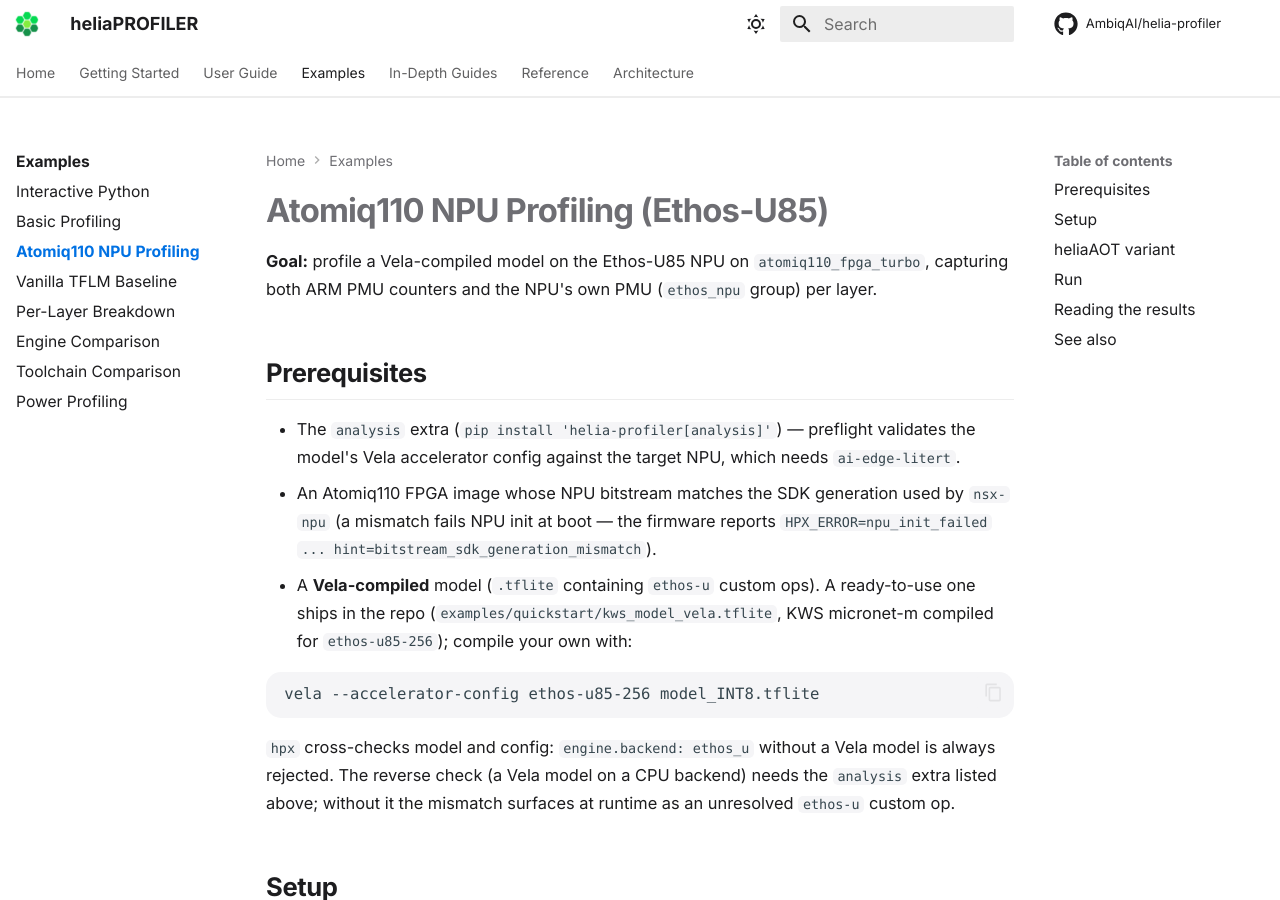
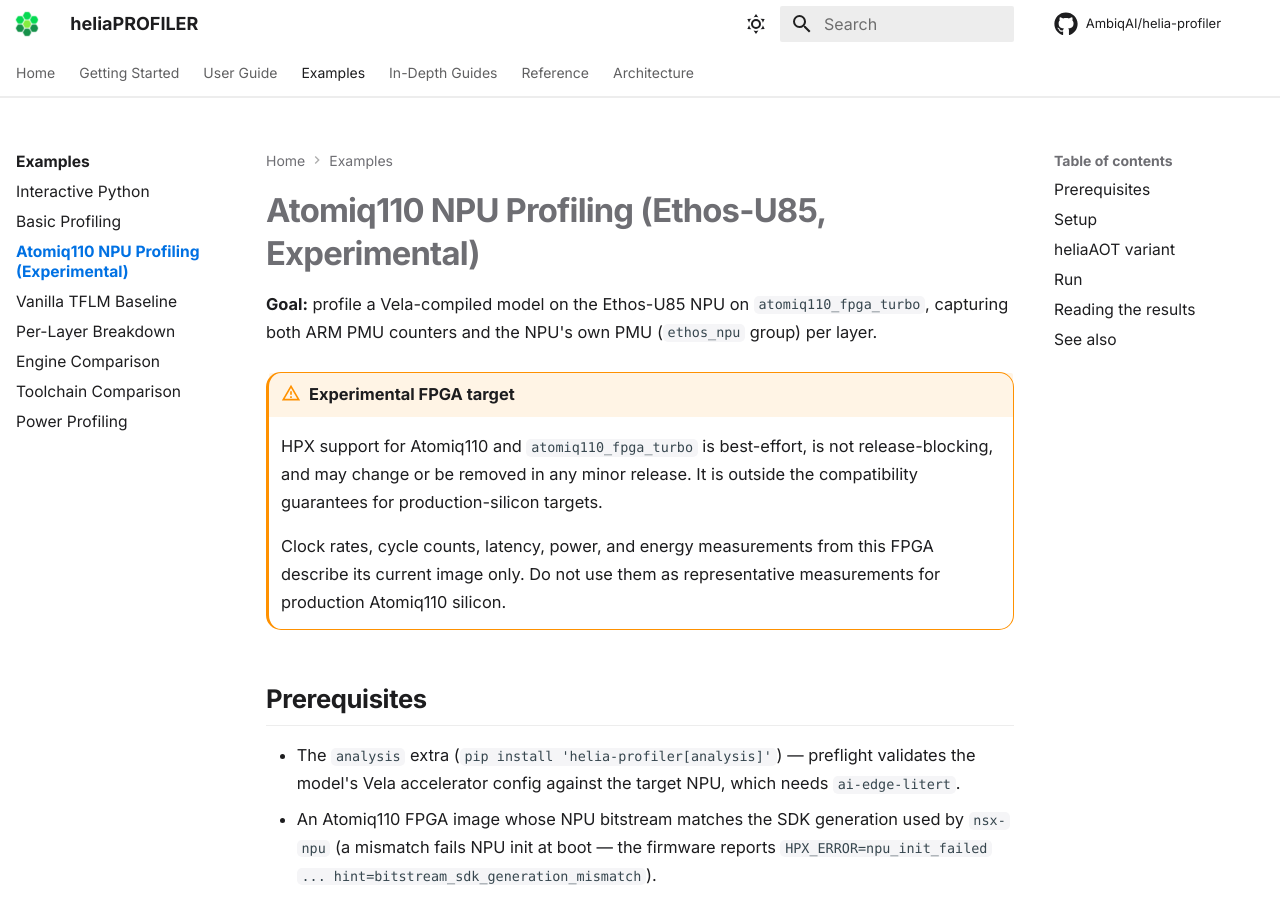
Before and after one commit to AmbiqAI/helia-profiler, an MkDocs documentation site: the page built from docs/examples/atomiq110-npu-profiling.md, in a window 1280 px wide and 900 px high. Built offline with MkDocs 1.6.1 and Material for MkDocs 9.7.7, drawn with Linux system fonts in a browser that asks for light colours; some web fonts are replaced; comment, search, counter and statistics services are not loaded.

Commit message:
docs(examples): label Atomiq110 profiling examples experimental

```diff
--- a/docs/examples/atomiq110-npu-profiling.md
+++ b/docs/examples/atomiq110-npu-profiling.md
@@ -1,8 +1,18 @@
-# Atomiq110 NPU Profiling (Ethos-U85)
+# Atomiq110 NPU Profiling (Ethos-U85, Experimental)
 
 **Goal:** profile a Vela-compiled model on the Ethos-U85 NPU on
 `atomiq110_fpga_turbo`, capturing both ARM PMU counters and the NPU's own
 PMU (`ethos_npu` group) per layer.
+
+!!! warning "Experimental FPGA target"
+    HPX support for Atomiq110 and `atomiq110_fpga_turbo` is best-effort,
+    is not release-blocking, and may change or be removed in any minor
+    release. It is outside the compatibility guarantees for
+    production-silicon targets.
+
+    Clock rates, cycle counts, latency, power, and energy measurements from
+    this FPGA describe its current image only. Do not use them as
+    representative measurements for production Atomiq110 silicon.
 
 ## Prerequisites
 
--- a/mkdocs.yml
+++ b/mkdocs.yml
@@ -156,7 +156,7 @@
       - Overview: examples/index.md
       - Interactive Python: examples/interactive-python.md
       - Basic Profiling: examples/basic-profiling.md
-      - Atomiq110 NPU Profiling: examples/atomiq110-npu-profiling.md
+      - Atomiq110 NPU Profiling (Experimental): examples/atomiq110-npu-profiling.md
       - Vanilla TFLM Baseline: examples/tflm-baseline.md
       - Per-Layer Breakdown: examples/per-layer.md
       - Engine Comparison: examples/engine-comparison.md
```
Also changed, not shown: docs/examples/index.md (+3 -2 lines), 2 other files.
